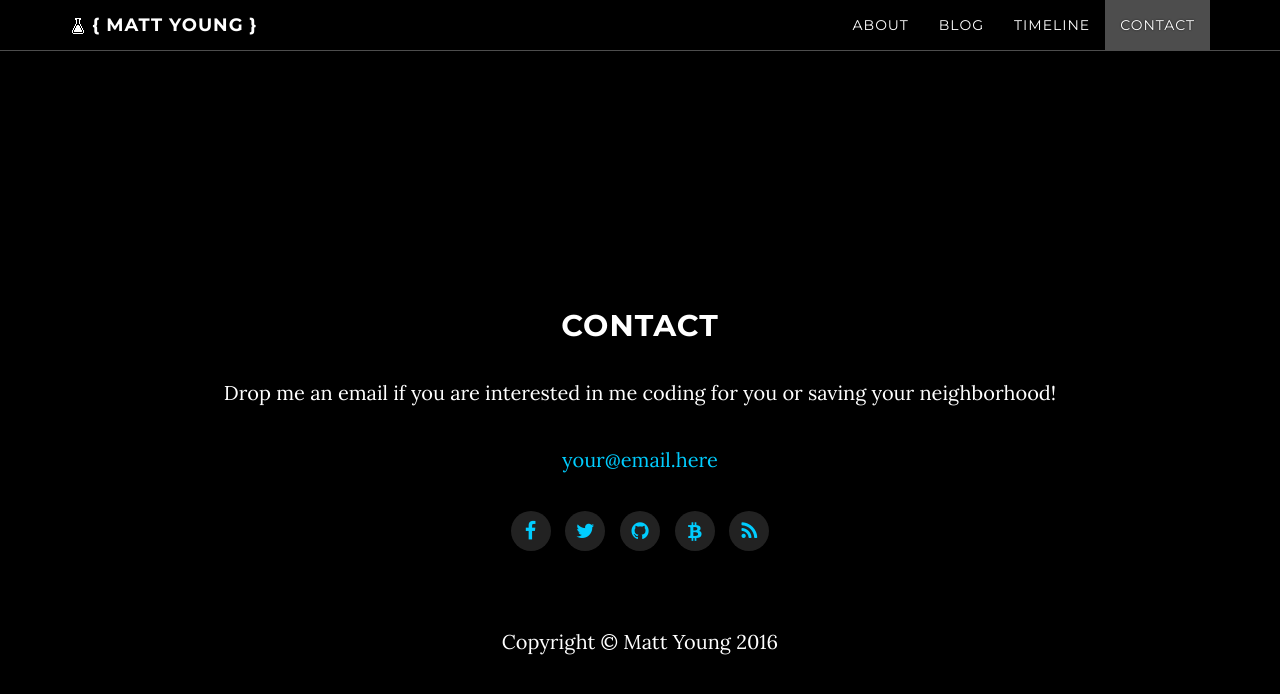
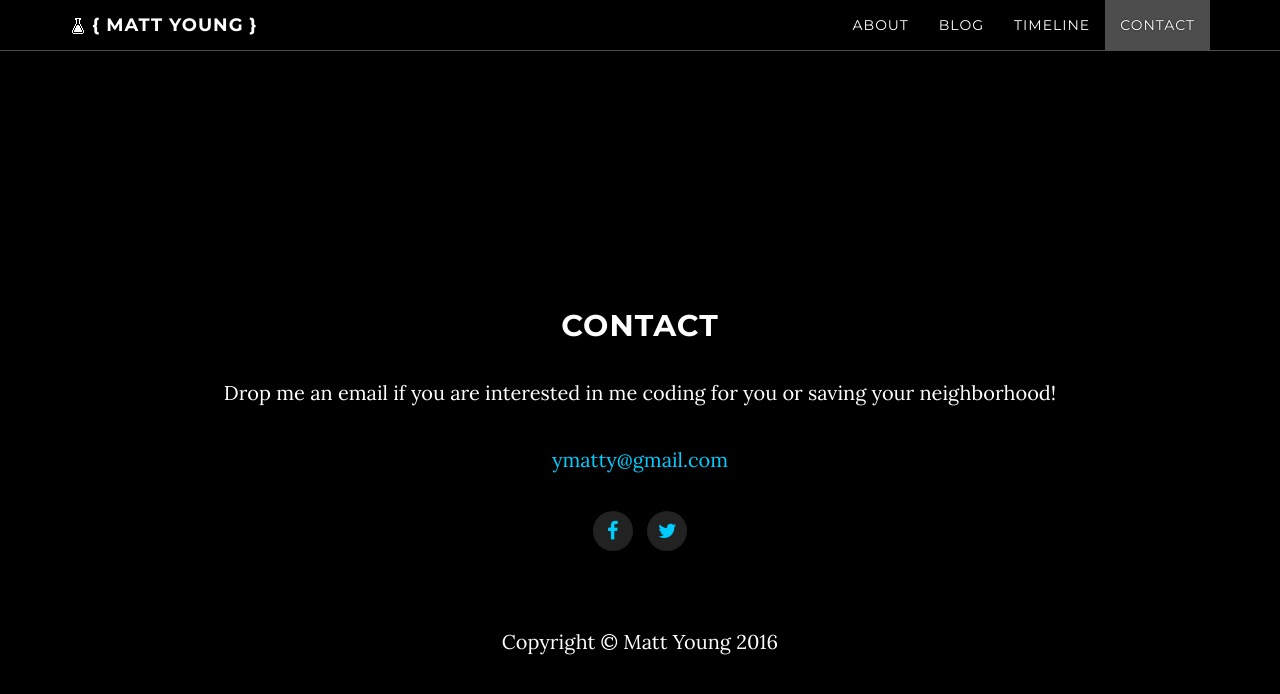
Before and after one commit to directdetour/dd-blog, a Jekyll site: the page built from index.html, in a window 1280 px wide and 900 px high, scrolled down 2905 px. Shown: the top 694 px of the window. Built offline with Jekyll 4.4.1, drawn with Linux system fonts in a browser that asks for light colours; nearby versions of some CDN libraries; comment, search, counter and statistics services are not loaded; some of the changed lines change nothing that is shown.

Commit message:
updating more personal info

```diff
--- a/_config.yml
+++ b/_config.yml
@@ -98,10 +98,10 @@ reddit-share: True
 google-plus-share: True
 tumblr-share: True
 pinterest-share: True
-pocket-share: True
-vkontakte-share: True
+pocket-share: False
+vkontakte-share: False
 
-disqus-shortname: "panossakkos"
+disqus-shortname: "directdetour"
 
 syntax-highlight: True
 
@@ -125,7 +125,7 @@ timeline-img: "/img/timeline/default.png"
 # Contact #
 ###########
 
-email: "your@email.here"
+email: "ymatty@gmail.com"
 
 ##################
 # Social Buttons #
@@ -136,12 +136,12 @@ social:
     url: "https://facebook.com/"
   - title: "twitter"
     url: "https://twitter.com/"
-  - title: "github"
-    url: "https://github.com/PanosSakkos/personal-jekyll-theme"
-  - title: "bitcoin"
-    url: "https://blockchain.info/address/1LHuKC9Em3KA5yoZaf7nngnNdf9K7s2gSi"
-  - title: "rss"
-    url: "/feed.xml"
+#  - title: "github"
+#    url: "https://github.com/PanosSakkos/personal-jekyll-theme"
+#  - title: "bitcoin"
+#    url: "https://blockchain.info/address/1LHuKC9Em3KA5yoZaf7nngnNdf9K7s2gSi"
+#  - title: "rss"
+#   url: "/feed.xml"
 
 ############
 # 404 page #
```
